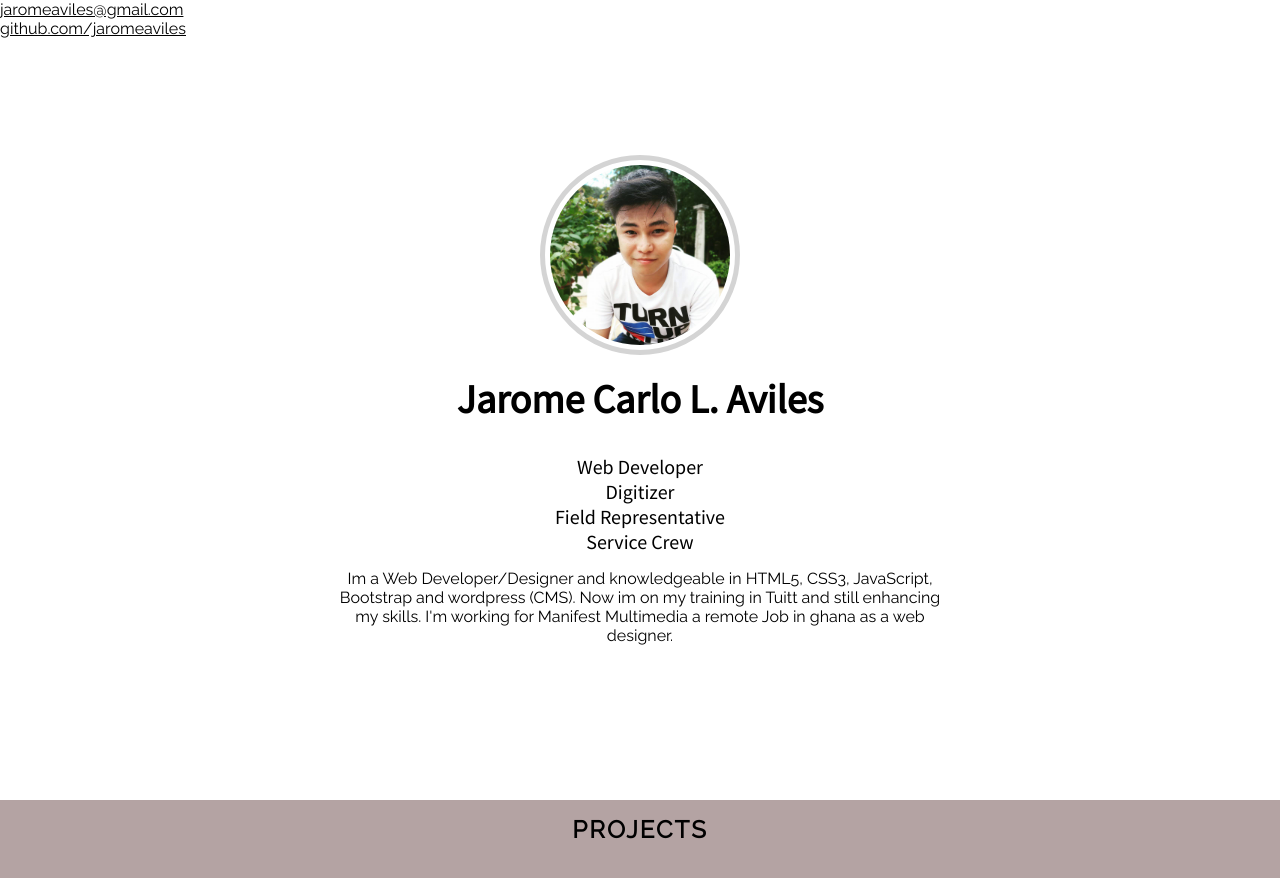
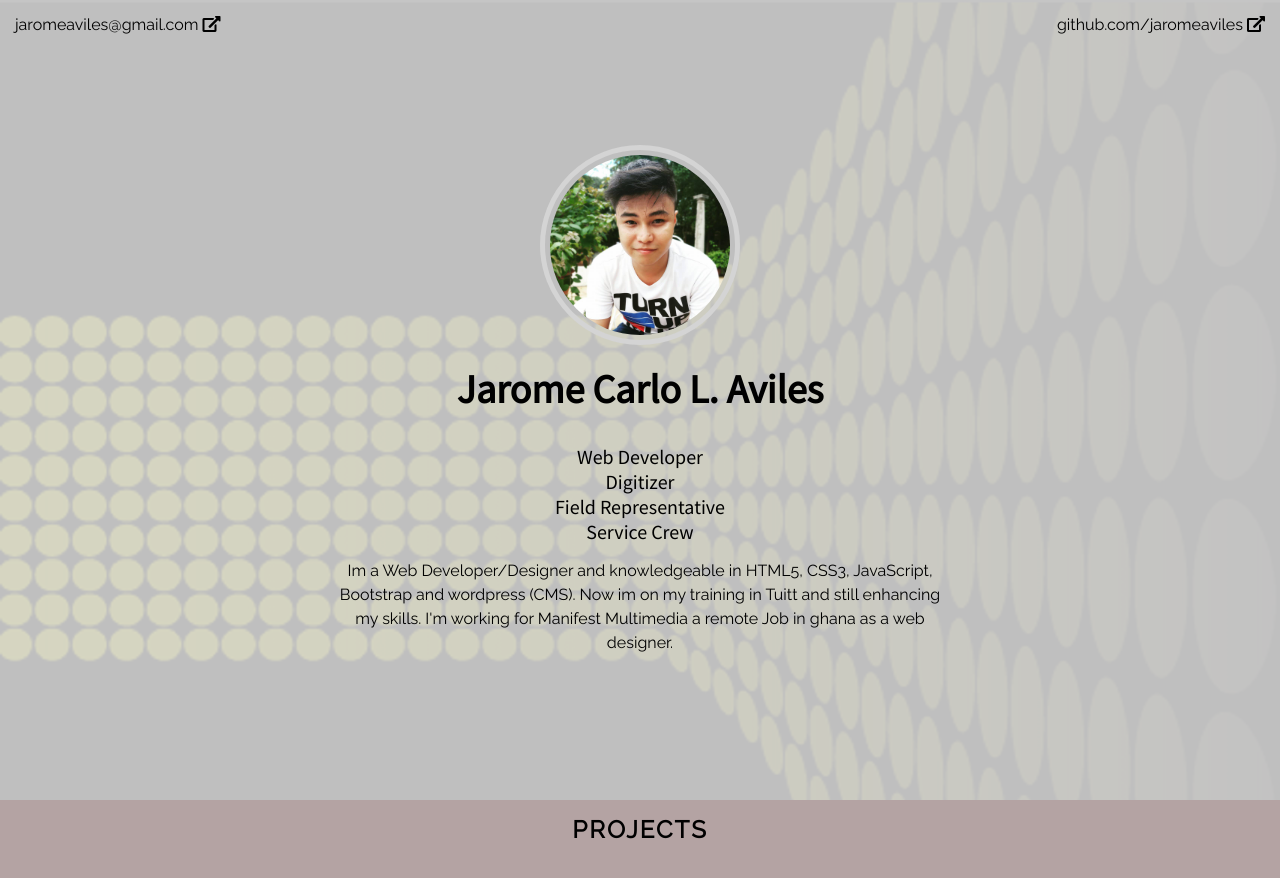
Before and after one commit to jaromeaviles/mod00-00, a plain HTML site: page index.html in a window 1280 px wide. Shown: the top 878 px of the page. Drawn offline with Linux system fonts and the light colour scheme.

Commit message:
Feat: Bio section is complete for deployment

```diff
--- a/assets/css/style.css
+++ b/assets/css/style.css
@@ -36,8 +36,19 @@
 
    section#bio {
 
-    background-color: #fff;
+    background-color: #d4d4d4;
+    background-image: url(../img/pattern.png);
+    background-size: cover;
     position: relative;
+
+   }
+
+   section#bio > div {
+
+      background-color: rgba(212,212,212,0.9);
+      width: 100%;
+      height: 100vh;
+
    }
 
    section#bio,
@@ -47,7 +58,41 @@
 
    }
 
-   section#bio > div#details > img {
+   section#bio > div > header > p {
+
+     padding-top: 15px;
+     padding-left: 15px;
+     padding-right: 15px;
+
+   }
+
+   section#bio > div  > header > p > a {
+
+       text-decoration: none;
+
+   }
+
+    section#bio > div > header > p > a:hover {
+
+       text-decoration: underline;
+
+
+   }
+
+   section#bio > div > header {
+
+     position: relative;
+
+   }
+
+   section#bio > div > header > p:last-child {
+
+    position: absolute;
+    right: 0;
+    top: 0;
+   }
+
+   section#bio > div > div#details > img {
 
    border-radius: 50%;
    width: 200px;
@@ -55,8 +100,8 @@
    padding: 5px;
    }
 
-   section#bio > div#details > h1,
-   section#bio > div#details > ul {
+   section#bio > div > div#details > h1,
+   section#bio > div > div#details > ul {
 
    font-family: 'Source Sans Pro', sans-serif;
    padding-top: 15px;
@@ -64,16 +109,21 @@
 
    }
 
-   section#bio > div#details > h1 {
+   section#bio > div > div#details > h1 {
     font-size: 40px;
 
    }
 
-   section#bio > div#details > ul {
+   section#bio > div > div#details > ul {
 
     list-style: none;
     font-size: 20px;
 
+   }
+
+   section#bio > div > div#details > p {
+
+   	  line-height: 1.5;
    }
 
    div#details {
--- a/index.html
+++ b/index.html
@@ -31,9 +31,11 @@
 
 
 		<section id="bio">
+
+			<div>
 				<header>
-				<p><a href="mailto:jaromeaviles@gmail.com">jaromeaviles@gmail.com</a></p>
-				<p><a href="https://github.com/jaromeaviles">github.com/jaromeaviles</a></p>
+					<p><a href="mailto:jaromeaviles@gmail.com"> jaromeaviles@gmail.com <i class="fas fa-external-link-alt"></i></a></p>
+					<p><a href="https://github.com/jaromeaviles" target="_blank"> github.com/jaromeaviles <i class="fas fa-external-link-alt"></i></a></p>
 
 				</header>
 
@@ -57,6 +59,8 @@
 				</div> <!-- /#details -->
 
 
+
+			</div>
 
 
 		</section> <!-- /#bio -->
```
Also changed, not shown: assets/img/pattern.png (added). Lines whose indentation alone changed are shown as unchanged.
